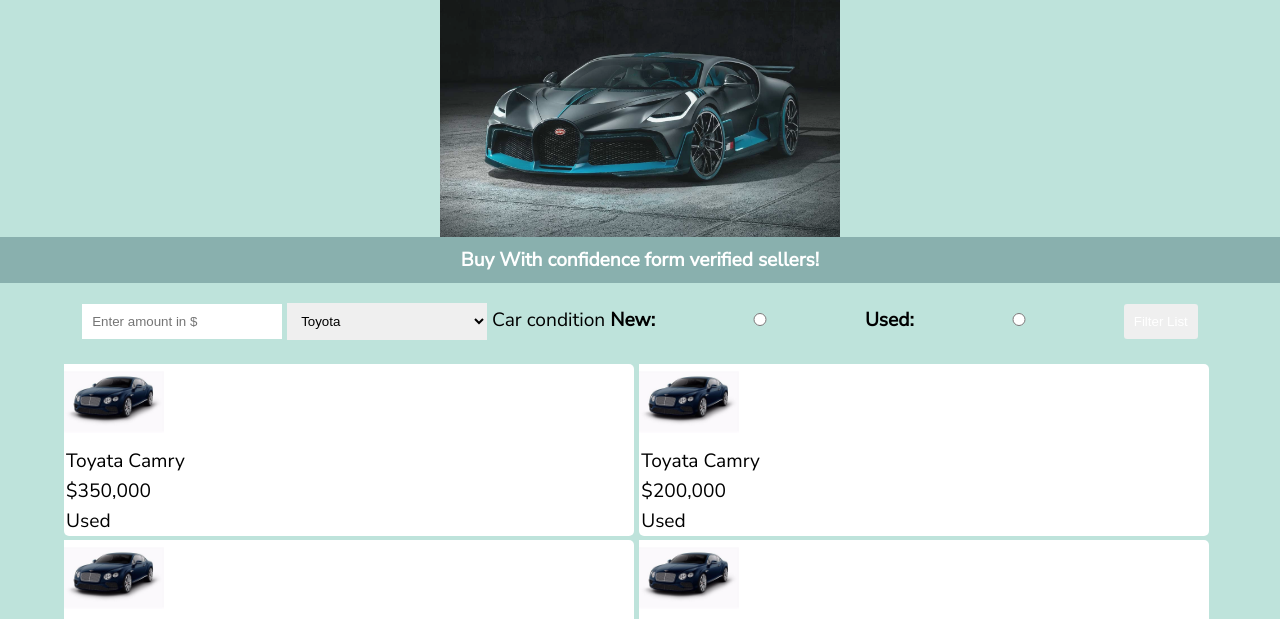
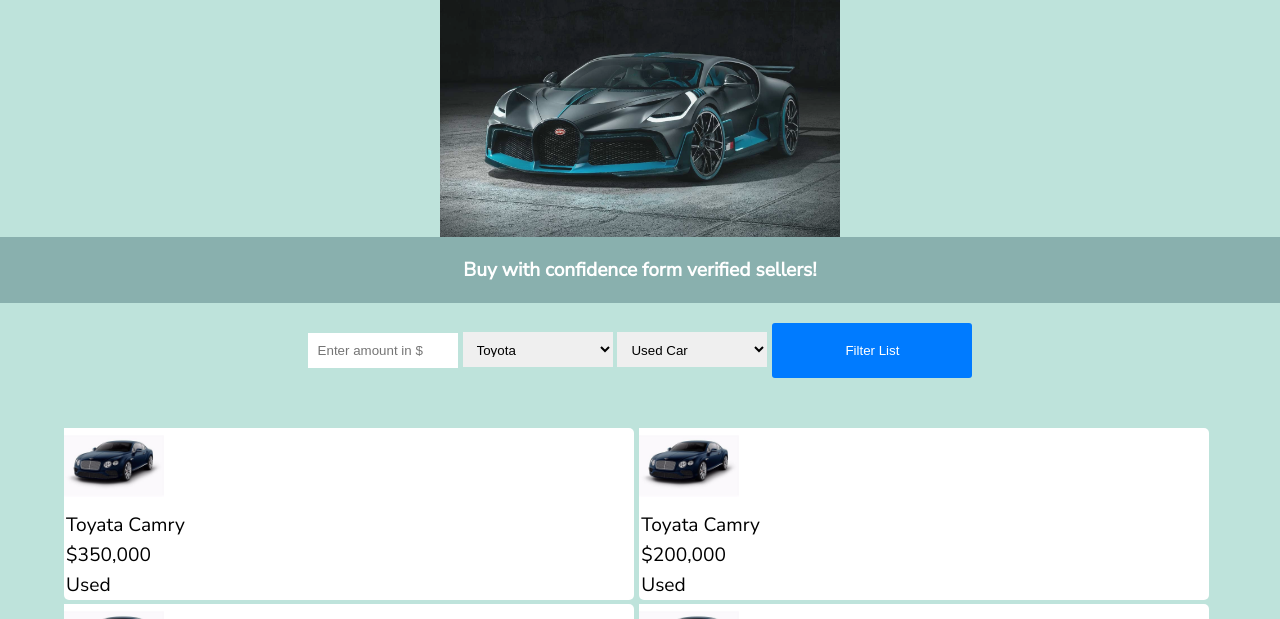
Before and after one commit to lawrenceogri/AutoMart, a plain HTML site: page index.html in a window 1280 px wide. Shown: the part 109-728 px from the top of the page. Drawn offline with Linux system fonts and the light colour scheme; files whose address does not match are found by name.

Commit message:
Improve markup and style for index.html

```diff
--- a/UI/style/style.css
+++ b/UI/style/style.css
@@ -151,6 +151,10 @@
     margin: 0 10px;
 }
 
+.social{
+    margin-top: 10px;
+}
+
 .filter{
     padding: 20px;
     width: fit-content;
@@ -158,7 +162,7 @@
     text-align: center;
 }
 
-input,select,button,option{
+input,select,button{
     padding: 10px;
     border: none;
     margin: 0;
@@ -284,3 +288,12 @@
 .post-ad-button{
     margin-bottom: 0;
 }
+
+.filter input, .filter select{
+    width: 150px;
+    height: 35px;
+}
+
+.margin-top{
+    margin-top: 10px;
+}
--- a/index.html
+++ b/index.html
@@ -27,7 +27,7 @@
                 <div class="light center">Buy cars like this one. Or better ...</div>
             </div> <!-- background-img -->
         </div>
-        <p class="center light bold" style="background:#89b0ae;">Buy With confidence form verified sellers!</p>
+        <p class="center light bold" style="background:#89b0ae; padding: 20px 0;">Buy with confidence form verified sellers!</p>
         <div class="filter">
             <input type="number" placeholder="Enter amount in $">
             <select>
@@ -37,10 +37,12 @@
                 <option>Ford</option>
                 <option>Volkswagen</option>
             </select>
-            <label>Car condition </label>
-            <label><b>New:</b> </label><input type="radio" name="condition" value="new">
-            <label><b>Used:</b> </label><input type="radio" name="condition" value="used">
-            <button>Filter List</button>
+            <select>
+                <option disabled>Condition</option>
+                <option>Used Car</option>
+                <option>New Car</option>
+            </select>
+            <button class="ok inverse">Filter List</button>
         </div>
         <div class="list">
             <div class="car-list">
@@ -93,7 +95,7 @@
             </div>
         </div>
         <footer>
-            <p class="center">Auto Mart is an online marketplace for automobiles of diverse makes, model or body type.
+            <p class="center margin-top">Auto Mart is an online marketplace for automobiles of diverse makes, model or body type.
                 With Auto Mart, users can sell their cars or buy from trusted dealerships or private sellers. Contact us
                 on social media: </p>
             <div class="center social">
```
